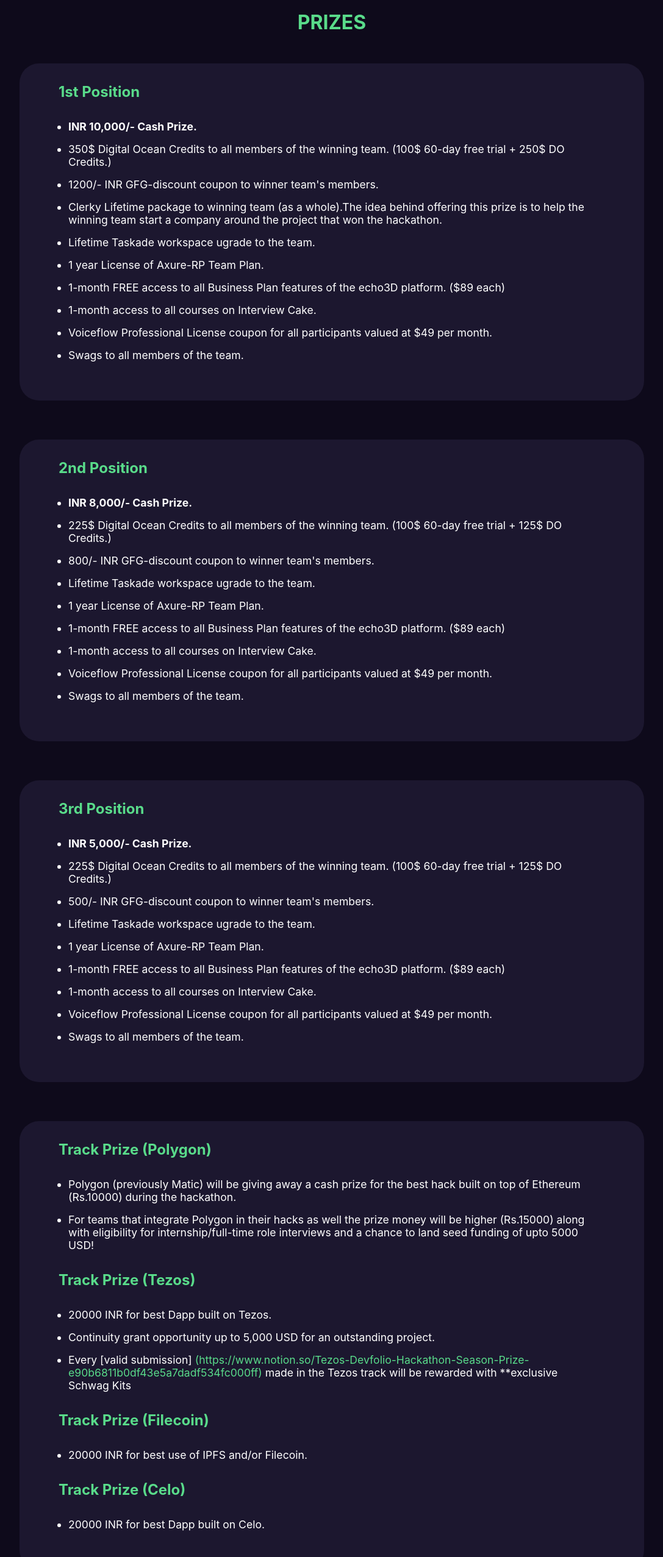
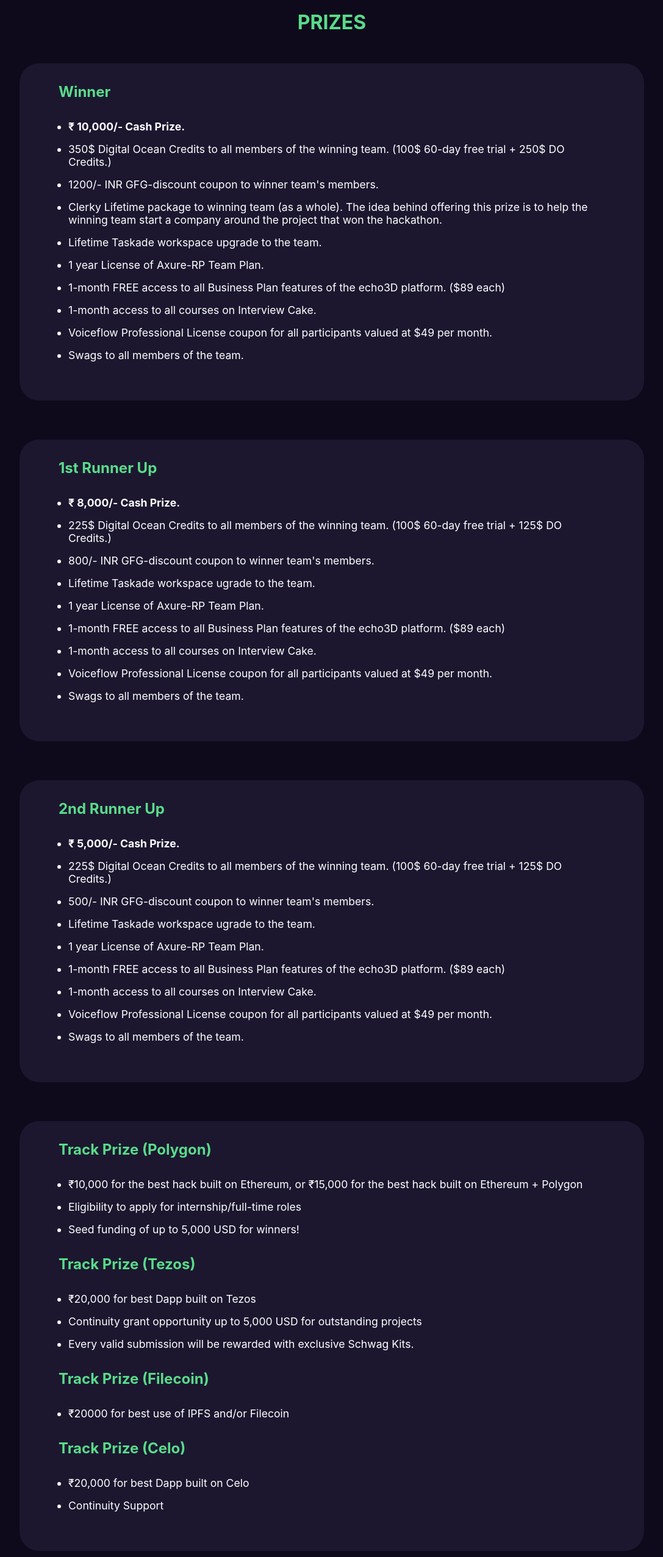
Before and after one commit to HackSlashNITP/hacknitp, a React (Create React App) app: page / in a window 1280 px wide. Shown: the part 2880-5434 px from the top of the page at 61% size, without its empty margins (96-1183 px from the left). Built offline with nearby package versions, Linux system fonts and the light colour scheme; some icons are missing.

Commit message:
Update Prizes.js

```diff
--- a/src/components/prizes/Prizes.js
+++ b/src/components/prizes/Prizes.js
@@ -12,8 +12,8 @@
     const firstPrize = [
         "350$ Digital Ocean Credits to all members of the winning team. (100$ 60-day free trial + 250$ DO Credits.)",
         "1200/- INR GFG-discount coupon to winner team's members.",
-        "Clerky Lifetime package to winning team (as a whole).The idea behind offering this prize is to help the winning team start a company around the project that won the hackathon.",
-        "Lifetime Taskade workspace ugrade to the team.",
+        "Clerky Lifetime package to winning team (as a whole). The idea behind offering this prize is to help the winning team start a company around the project that won the hackathon.",
+        "Lifetime Taskade workspace upgrade to the team.",
         "1 year License of Axure-RP Team Plan.",
         "1-month FREE access to all Business Plan features of the echo3D platform. ($89 each)",
         "1-month access to all courses on Interview Cake.",
@@ -45,26 +45,28 @@
 
     const trackPrize = [
         [
-            "Polygon (previously Matic) will be giving away a cash prize for the best hack built on top of Ethereum (Rs.10000) during the hackathon.",
-            "For teams that integrate Polygon in their hacks as well the prize money will be higher (Rs.15000) along with eligibility for internship/full-time role interviews and a chance to land seed funding of upto 5000 USD!",
+            "₹10,000 for the best hack built on Ethereum, or ₹15,000 for the best hack built on Ethereum + Polygon",
+            "Eligibility to apply for internship/full-time roles",
+            "Seed funding of up to 5,000 USD for winners!",
         ],
         [
-            "20000 INR for best Dapp built on Tezos.",
-            "Continuity grant opportunity up to 5,000 USD for an outstanding project.",
-
+            "₹20,000 for best Dapp built on Tezos",
+            "Continuity grant opportunity up to 5,000 USD for outstanding projects",
+            "Every valid submission will be rewarded with exclusive Schwag Kits.",
         ],
         [
-            "20000 INR for best use of IPFS and/or Filecoin.",
+            "₹20000 for best use of IPFS and/or Filecoin",
         ],
         [
-            "20000 INR for best Dapp built on Celo.",
+            "₹20,000 for best Dapp built on Celo",
+            "Continuity Support",
         ],
 
     ]
 
     const allparticpant = [
         "Digital Ocean $100, 60-day free trial for all attendees who register using this link https://try.digitalocean.com/developer-cloud.",
-        "300/- INR GFG-discount coupon to all participants.",
+        "₹300/- GFG-discount coupon to all participants.",
         "1-month FREE access to all Business Plan features of the echo3D platform. ($89 each)",
         "1-month access to all courses on Interview Cake.",
         "Voiceflow Professional License coupon for all participants valued at $49 per month.",
@@ -88,10 +90,10 @@
             <div className="prize-container">
                 <div data-aos="fade-up">
                     <h2 className="prizes-head">
-                        1st Position
+                        Winner
                     </h2>
                     <ul>
-                        <li className='list-item'><b>INR 10,000/- Cash Prize.</b></li>
+                        <li className='list-item'><b>₹ 10,000/- Cash Prize.</b></li>
                         {firstPrize.map((item, index) => <li key={index} className='list-item'>{item}</li>)}
                     </ul>
                 </div>
@@ -99,10 +101,10 @@
             <div className="prize-container">
                 <div data-aos="fade-up">
                     <h2 className="prizes-head">
-                        2nd Position
+                        1st Runner Up
                     </h2>
                     <ul>
-                        <li className='list-item'><b>INR 8,000/- Cash Prize.</b></li>
+                        <li className='list-item'><b>₹ 8,000/- Cash Prize.</b></li>
                         {secondPrize.map((item, index) => <li key={index} className='list-item'>{item}</li>)}
                     </ul>
                 </div>
@@ -110,10 +112,10 @@
             <div className="prize-container">
                 <div data-aos="fade-up">
                     <h2 className="prizes-head">
-                        3rd Position
+                        2nd Runner Up
                     </h2>
                     <ul>
-                        <li className='list-item'><b>INR 5,000/- Cash Prize.</b></li>
+                        <li className='list-item'><b>₹ 5,000/- Cash Prize.</b></li>
                         {thirdPrize.map((item, index) => <li key={index} className='list-item'>{item}</li>)}
                     </ul>
                 </div>
@@ -133,7 +135,6 @@
                     </h2>
                     <ul>
                         {trackPrize[1].map((item, index) => <li key={index} className='list-item'>{item}</li>)}
-                        <li className='list-item'>Every [valid submission] <a href='https://www.notion.so/Tezos-Devfolio-Hackathon-Season-Prize-e90b6811b0df43e5a7dadf534fc000ff' target="_blank" rel='noreferrer'>(https://www.notion.so/Tezos-Devfolio-Hackathon-Season-Prize-e90b6811b0df43e5a7dadf534fc000ff)</a> made in the Tezos track will be rewarded with **exclusive Schwag Kits</li>
                     </ul>
                 </div>
                 <div data-aos="fade-up">
```
